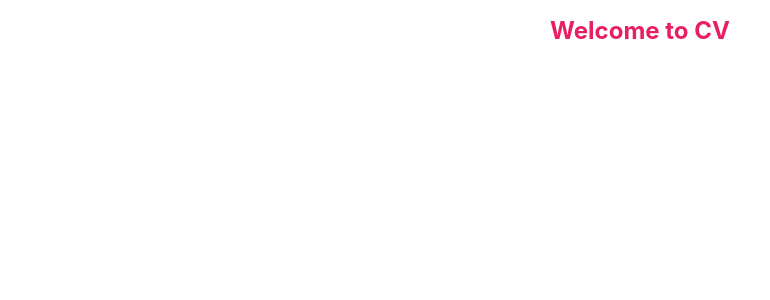
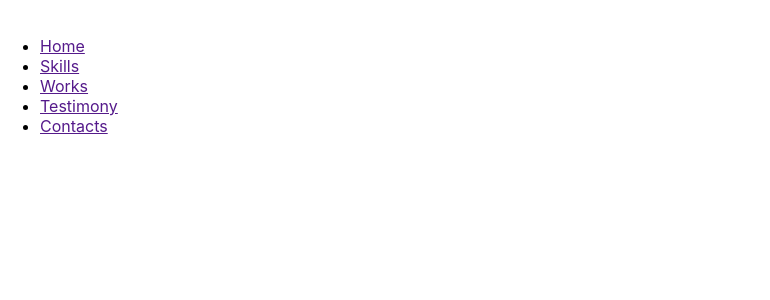
Before and after one commit to dktwho/portfolio-start-project-main, a React app: page / in a window 1280 px wide. Shown: the top 300 px of the page, without its empty margins (0-770 px from the left). Built offline with nearby package versions, Linux system fonts and the light colour scheme.

Commit message:
landing: landing structure, Header with nav

```diff
--- a/src/App.tsx
+++ b/src/App.tsx
@@ -1,19 +1,14 @@
 import './App.css';
-import styled from 'styled-components';
+import {Header} from "./layout/header/Header";
 
 
 function App() {
     return (
         <div className="App">
-            <Title>Welcome to CV</Title>
+            <Header/>
+
         </div>
     );
 }
 
 export default App;
-
-const Title = styled.h1`
-    font-size: 1.5em;
-    text-align: center;
-    color: #e91e63;
-`;
--- /dev/null
+++ b/src/layout/header/Header.tsx
@@ -0,0 +1,31 @@
+import React from 'react';
+
+export const Header = () => {
+    return (
+        <header>
+            <a href="">
+                <img src="" alt=""/>
+            </a>
+
+            <nav>
+                <ul>
+                    <li>
+                        <a href="">Home</a>
+                    </li>
+                    <li>
+                        <a href="">Skills</a>
+                    </li>
+                    <li>
+                        <a href="">Works</a>
+                    </li>
+                    <li>
+                        <a href="">Testimony</a>
+                    </li>
+                    <li>
+                        <a href="">Contacts</a>
+                    </li>
+                </ul>
+            </nav>
+        </header>
+    );
+};
```
